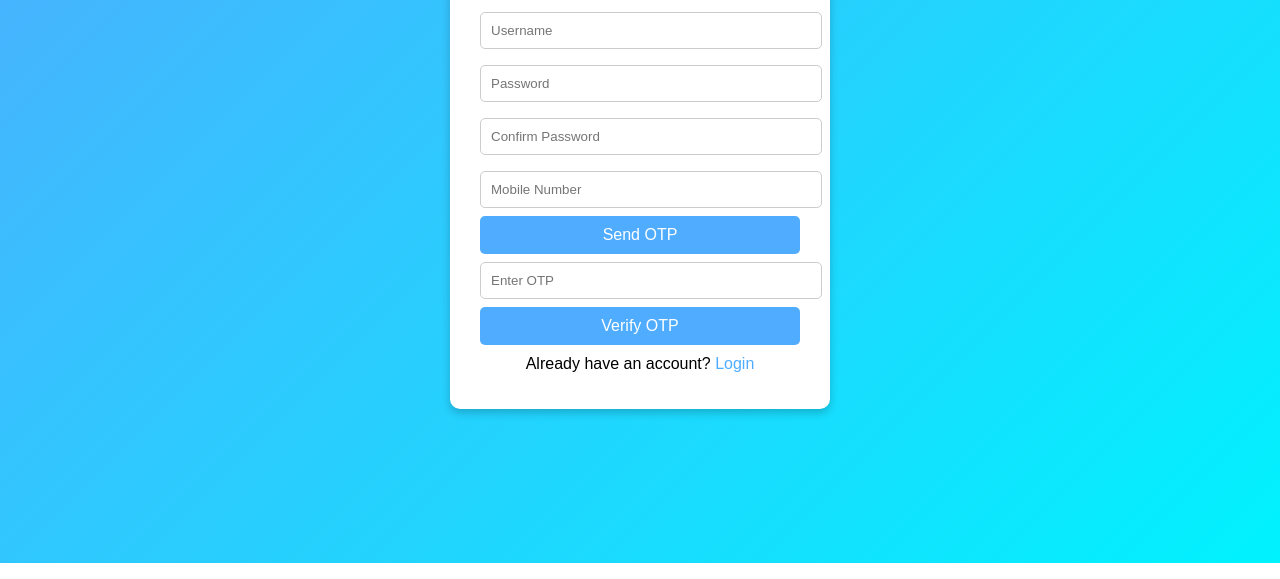
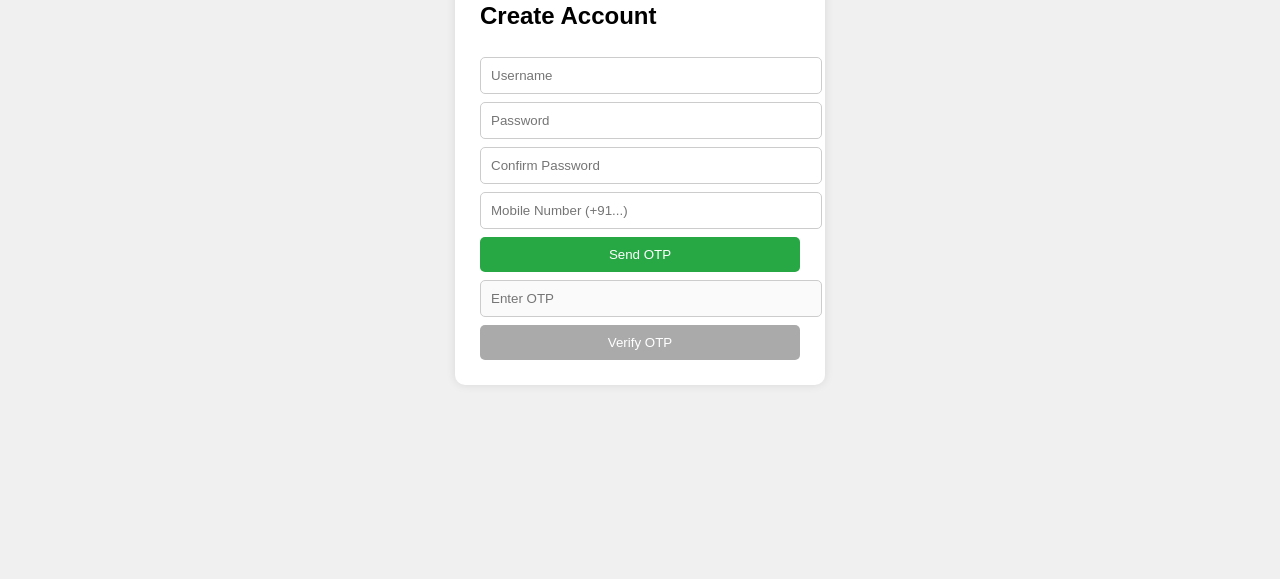
Before and after one commit to smit9327048998-dev/auth-system, a website: page public/signup.html in a window 1280 px wide. Shown: the part 237-816 px from the top of the page. Drawn offline with Linux system fonts and the light colour scheme.

Commit message:
Update signup.html

```diff
--- a/public/signup.html
+++ b/public/signup.html
@@ -2,100 +2,104 @@
 <html lang="en">
 <head>
     <meta charset="UTF-8">
-    <meta name="viewport" content="width=device-width, initial-scale=1.0">
-    <title>Signup</title>
+    <title>Signup Page</title>
     <style>
         body {
             font-family: Arial, sans-serif;
-            background: linear-gradient(135deg, #4facfe, #00f2fe);
             display: flex;
             justify-content: center;
             align-items: center;
             height: 100vh;
-            margin: 0;
+            background: #f0f0f0;
         }
         .signup-container {
             background: white;
-            padding: 20px 30px;
+            padding: 25px;
             border-radius: 10px;
+            box-shadow: 0px 0px 10px rgba(0,0,0,0.1);
             width: 320px;
-            box-shadow: 0 4px 8px rgba(0,0,0,0.2);
         }
-        h2 {
-            text-align: center;
-        }
-        input {
+        input, button {
             width: 100%;
             padding: 10px;
-            margin: 8px 0;
+            margin-top: 8px;
+            border: 1px solid #ccc;
             border-radius: 5px;
-            border: 1px solid #ccc;
         }
         button {
-            width: 100%;
-            padding: 10px;
-            background: #4facfe;
+            background: #28a745;
+            color: white;
+            cursor: pointer;
             border: none;
-            color: white;
-            border-radius: 5px;
-            font-size: 16px;
-            cursor: pointer;
         }
-        button:hover {
-            background: #00c6fb;
-        }
-        p {
-            text-align: center;
-            margin-top: 10px;
-        }
-        a {
-            color: #4facfe;
-            text-decoration: none;
+        button:disabled {
+            background: #aaa;
         }
     </style>
+</head>
+<body>
+    <div class="signup-container">
+        <h2>Create Account</h2>
+        <input type="text" id="username" placeholder="Username" required>
+        <input type="password" id="password" placeholder="Password" required>
+        <input type="password" id="confirmPassword" placeholder="Confirm Password" required>
+        <input type="text" id="phone" placeholder="Mobile Number (+91...)" required>
+        <button onclick="sendOTP()">Send OTP</button>
+        <input type="text" id="otp" placeholder="Enter OTP" disabled>
+        <button onclick="verifyOTP()" id="verifyBtn" disabled>Verify OTP</button>
+    </div>
+
     <script>
         function sendOTP() {
-            let mobile = document.getElementById("mobile").value;
-            let password = document.getElementById("password").value;
-            let confirmPassword = document.getElementById("confirmPassword").value;
+            const phone = document.getElementById('phone').value;
+            const password = document.getElementById('password').value;
+            const confirmPassword = document.getElementById('confirmPassword').value;
+            const username = document.getElementById('username').value;
 
+            if (!username || !password || !confirmPassword || !phone) {
+                alert("Please fill all fields");
+                return;
+            }
             if (password !== confirmPassword) {
-                alert("Passwords do not match!");
+                alert("Passwords do not match");
                 return;
             }
 
-            if (!mobile.match(/^[0-9]{10}$/)) {
-                alert("Enter a valid 10 digit mobile number!");
-                return;
-            }
-
-            alert("OTP sent to " + mobile);
-            // Yaha backend call karke OTP bhejna hoga
+            fetch("/send-otp", {
+                method: "POST",
+                headers: { "Content-Type": "application/json" },
+                body: JSON.stringify({ phone })
+            })
+            .then(res => res.json())
+            .then(data => {
+                if (data.success) {
+                    alert("OTP sent successfully!");
+                    document.getElementById("otp").disabled = false;
+                    document.getElementById("verifyBtn").disabled = false;
+                } else {
+                    alert("Failed to send OTP: " + data.message);
+                }
+            });
         }
 
         function verifyOTP() {
-            let otp = document.getElementById("otp").value;
-            if (!otp.match(/^[0-9]{4,6}$/)) {
-                alert("Enter valid OTP!");
-                return;
-            }
+            const otp = document.getElementById('otp').value;
+            const phone = document.getElementById('phone').value;
 
-            alert("Account created successfully!");
-            // Yaha backend call karke OTP verify karna hoga
+            fetch("/verify-otp", {
+                method: "POST",
+                headers: { "Content-Type": "application/json" },
+                body: JSON.stringify({ phone, otp })
+            })
+            .then(res => res.json())
+            .then(data => {
+                if (data.success) {
+                    alert("Account created successfully!");
+                } else {
+                    alert("OTP verification failed!");
+                }
+            });
         }
     </script>
-</head>
-<body>
-    <div class="signup-container">
-        <h2>Signup</h2>
-        <input type="text" id="username" placeholder="Username" required>
-        <input type="password" id="password" placeholder="Password" required>
-        <input type="password" id="confirmPassword" placeholder="Confirm Password" required>
-        <input type="tel" id="mobile" placeholder="Mobile Number" required>
-        <button type="button" onclick="sendOTP()">Send OTP</button>
-        <input type="text" id="otp" placeholder="Enter OTP">
-        <button type="button" onclick="verifyOTP()">Verify OTP</button>
-        <p>Already have an account? <a href="index.html">Login</a></p>
-    </div>
 </body>
 </html>
```
